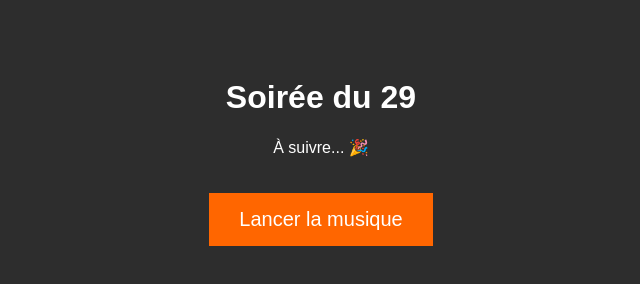
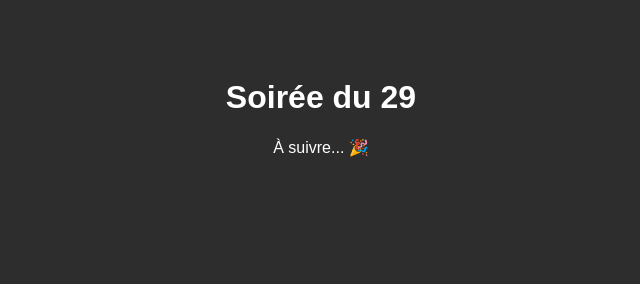
Before and after one commit to anasmess14/soir-e-du-29, a plain HTML site: page index.html in a window 1280 px wide. Shown: the whole page, without its empty margins (319-959 px from the left). Drawn offline with Linux system fonts and the light colour scheme.

Commit message:
Update index.html

```diff
--- a/index.html
+++ b/index.html
@@ -12,35 +12,16 @@
             text-align: center;
             padding: 50px;
         }
-        button {
-            background-color: #ff6600;
-            border: none;
-            padding: 15px 30px;
-            font-size: 20px;
-            color: white;
-            cursor: pointer;
-            margin-top: 20px;
-        }
     </style>
 </head>
 <body>
     <h1>Soirée du 29</h1>
     <p>À suivre... 🎉</p>
 
-    <!-- Bouton pour démarrer la musique -->
-    <button onclick="startAudio()">Lancer la musique</button>
-
-    <!-- Balise audio -->
-    <audio id="audio" style="display:none">
+    <!-- Balise audio pour autoplay -->
+    <audio autoplay loop>
         <source src="https://github.com/ton_nom_utilisateur/soireed29/raw/main/jul-la-faille.mp3" type="audio/mp3">
         Ton navigateur ne prend pas en charge l'élément audio.
     </audio>
-
-    <script>
-        function startAudio() {
-            var audio = document.getElementById('audio');
-            audio.play(); // Démarre la musique lorsque le bouton est cliqué
-        }
-    </script>
 </body>
 </html>
```
